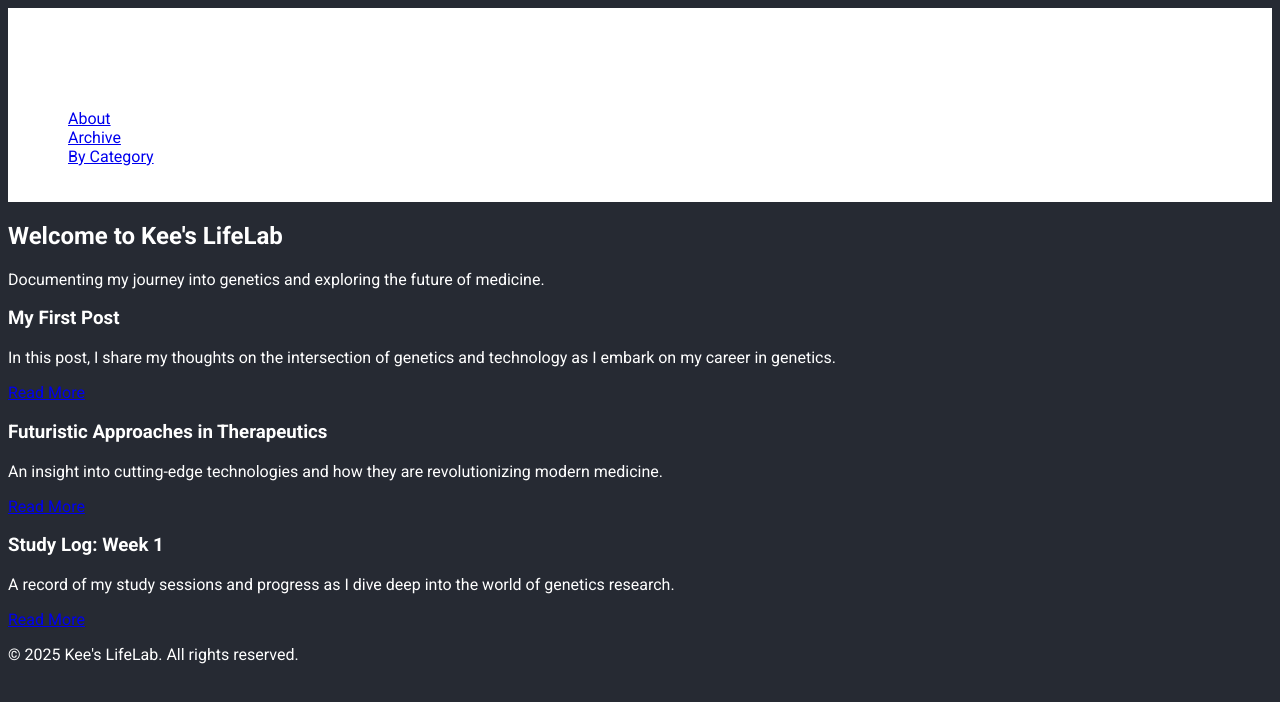
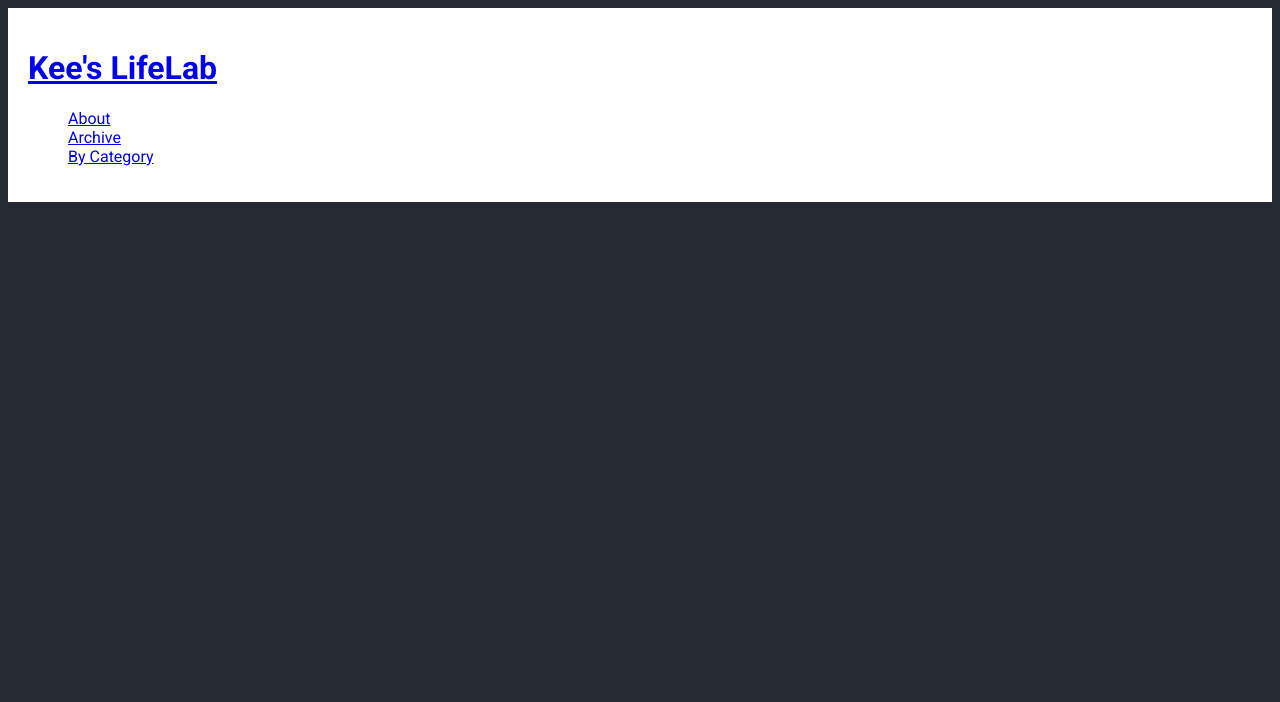
Before and after one commit to T-Therapeutics-Lab/MotherEarth, a plain HTML site: page index.html in a window 1280 px wide. Drawn offline with Linux system fonts and the light colour scheme.

Commit message:
Update index.html

```diff
--- a/index.html
+++ b/index.html
@@ -1,21 +1,20 @@
 <!DOCTYPE html>
-
 <html lang="en">
-
 <head>
   <meta charset="UTF-8">
   <meta name="viewport" content="width=device-width, initial-scale=1.0">
   <title>Kee's LifeLab</title>
-  <!-- Google Fonts for a modern look -->
   <link href="https://fonts.googleapis.com/css?family=Roboto:300,400,500,700&display=swap" rel="stylesheet">
   <link rel="stylesheet" href="styles.css">
 </head>
-
 <body>
   <!-- Header with navigation -->
   <header>
     <div id="topheader">
-      <h1>Kee's LifeLab</h1>
+      <!-- 로고 역할, 클릭 시 홈으로 이동 -->
+      <h1><a href="index.html" class="logo">Kee's LifeLab</a></h1>
+
+      <!-- 네비게이션 메뉴 -->
       <nav>
         <ul>
           <li><a href="about.html">About</a></li>
@@ -25,49 +24,5 @@
       </nav>
     </div>
   </header>
-
-
-
-
-
-
-
-  <!-- Hero Section: First impression banner -->
-  <section class="hero">
-    <div class="container">
-      <h2>Welcome to Kee's LifeLab</h2>
-      <p>Documenting my journey into genetics and exploring the future of medicine.</p>
-    </div>
-  </section>
-
-  <!-- Main Content Area: Blog posts or study logs -->
-  <main>
-    <section class="posts">
-      <div class="container">
-        <article class="post">
-          <h3>My First Post</h3>
-          <p>In this post, I share my thoughts on the intersection of genetics and technology as I embark on my career in genetics.</p>
-          <a href="post1.html" class="read-more">Read More</a>
-        </article>
-        <article class="post">
-          <h3>Futuristic Approaches in Therapeutics</h3>
-          <p>An insight into cutting-edge technologies and how they are revolutionizing modern medicine.</p>
-          <a href="post2.html" class="read-more">Read More</a>
-        </article>
-        <article class="post">
-          <h3>Study Log: Week 1</h3>
-          <p>A record of my study sessions and progress as I dive deep into the world of genetics research.</p>
-          <a href="post3.html" class="read-more">Read More</a>
-        </article>
-      </div>
-    </section>
-  </main>
-
-  <!-- Footer -->
-  <footer>
-    <div id="footerdesign">
-      <p>&copy; 2025 Kee's LifeLab. All rights reserved.</p>
-    </div>
-  </footer>
 </body>
 </html>
```
